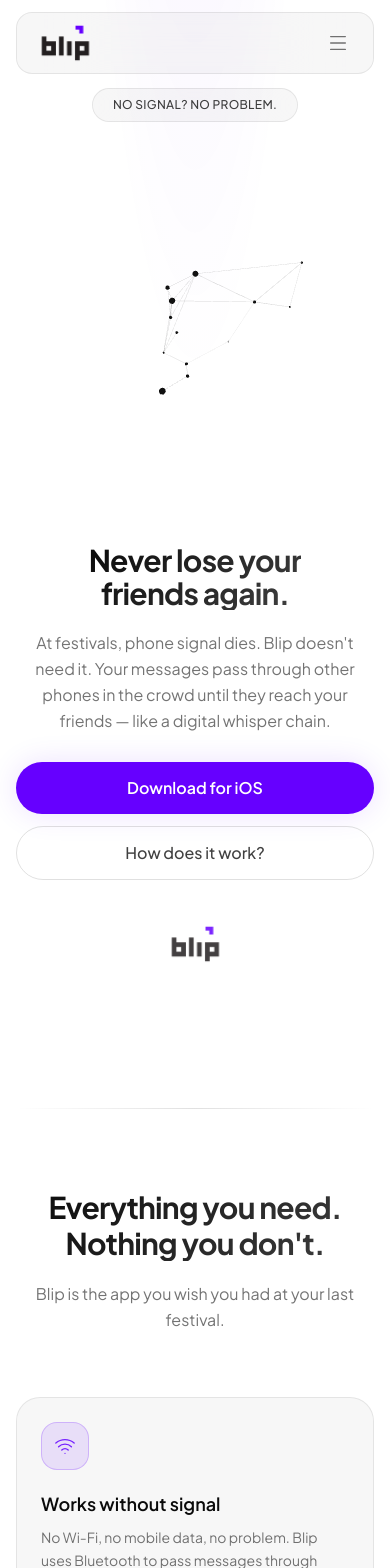
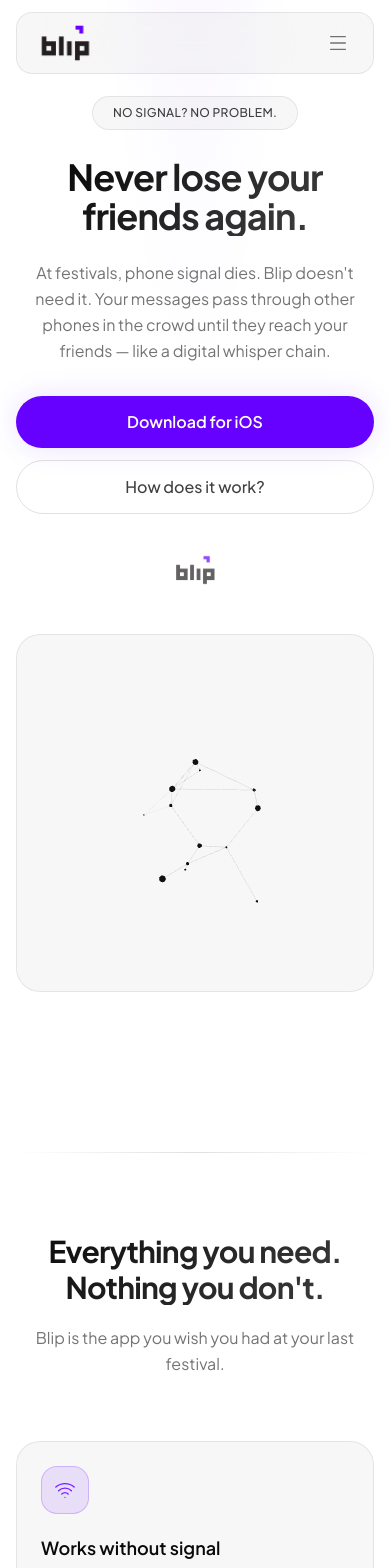
Before and after one commit to txc0ld/heyblip.au, a Next.js app: page / in a window 390 px wide. Shown: the top 1568 px of the page. Built offline with nearby package versions, Linux system fonts and the light colour scheme.

Commit message:
fix(hero): clean grid layout, contained mesh, proper alignment

```diff
--- a/src/components/Hero.tsx
+++ b/src/components/Hero.tsx
@@ -12,46 +12,21 @@
   const { resolved } = useTheme();
 
   return (
-    <section className="relative min-h-screen pt-20 md:pt-28 pb-16 md:pb-32 px-4 sm:px-6 overflow-hidden">
-      <div className="max-w-7xl mx-auto">
+    <section className="relative min-h-screen flex items-center pt-24 md:pt-32 pb-20 md:pb-40 px-4 sm:px-6 overflow-hidden">
+      <div className="max-w-7xl mx-auto w-full">
+        <div className="grid grid-cols-1 lg:grid-cols-2 gap-12 lg:gap-8 xl:gap-0 items-center">
 
-        {/* ── MOBILE: pill badge above mesh ── */}
-        <motion.div
-          initial={{ opacity: 0, y: 16 }}
-          animate={{ opacity: 1, y: 0 }}
-          transition={{ duration: 0.6, ease }}
-          className="lg:hidden flex justify-center mb-6 mt-2"
-        >
-          <div className="glass rounded-full px-5 py-2 text-xs font-medium tracking-wide text-[var(--muted-strong)] uppercase">
-            No signal? No problem.
-          </div>
-        </motion.div>
-
-        {/* ── MOBILE: mesh visualization (prominent, near top) ── */}
-        <motion.div
-          initial={{ opacity: 0, scale: 0.95 }}
-          animate={{ opacity: 1, scale: 1 }}
-          transition={{ duration: 0.8, ease }}
-          className="lg:hidden relative w-full aspect-square max-w-sm mx-auto mb-10 rounded-3xl overflow-hidden"
-        >
-          <MeshBackground />
-        </motion.div>
-
-        {/* ── DESKTOP: side-by-side layout ── */}
-        <div className="flex flex-col lg:flex-row items-center lg:items-center gap-8 lg:gap-16 xl:gap-24">
-
-          {/* Left: copy + CTAs */}
+          {/* ── Left: copy ── */}
           <motion.div
             variants={stagger}
             initial="initial"
             animate="animate"
-            className="relative z-10 flex-1 flex flex-col items-center lg:items-start text-center lg:text-left gap-5 md:gap-7"
+            className="relative z-10 flex flex-col items-center lg:items-start text-center lg:text-left"
           >
-            {/* Desktop pill badge */}
             <motion.div
               variants={childFadeUp}
               transition={{ duration: 0.6, ease }}
-              className="hidden lg:block glass rounded-full px-5 py-2 text-sm font-medium tracking-wide text-[var(--muted-strong)] uppercase"
+              className="glass rounded-full px-5 py-2 text-xs md:text-sm font-medium tracking-wide text-[var(--muted-strong)] uppercase mb-7 md:mb-8"
             >
               No signal? No problem.
             </motion.div>
@@ -59,7 +34,7 @@
             <motion.h1
               variants={childFadeUp}
               transition={{ duration: 0.7, ease }}
-              className="text-3xl sm:text-4xl md:text-5xl lg:text-6xl xl:text-7xl font-bold tracking-tight leading-[1.1] md:leading-[1.06] text-gradient"
+              className="text-4xl sm:text-5xl lg:text-6xl xl:text-7xl font-bold tracking-tight leading-[1.08] text-gradient mb-6 md:mb-7"
             >
               Never lose your
               <br />
@@ -69,7 +44,7 @@
             <motion.p
               variants={childFadeUp}
               transition={{ duration: 0.7, ease }}
-              className="text-base sm:text-lg md:text-xl text-[var(--muted)] max-w-xl leading-relaxed md:leading-[1.7]"
+              className="text-base sm:text-lg lg:text-xl text-[var(--muted)] max-w-lg leading-relaxed lg:leading-[1.7] mb-8 md:mb-10"
             >
               At festivals, phone signal dies. Blip doesn&apos;t need it.
               Your messages pass through other phones in the crowd
@@ -79,48 +54,49 @@
             <motion.div
               variants={childFadeUp}
               transition={{ duration: 0.7, ease }}
-              className="flex flex-col sm:flex-row items-center gap-3 sm:gap-4 md:gap-5 mt-2 md:mt-4 w-full sm:w-auto"
+              className="flex flex-col sm:flex-row items-center lg:items-start gap-3 sm:gap-4 w-full sm:w-auto mb-10 md:mb-12"
             >
               <a
                 href="#pricing"
-                className="w-full sm:w-auto px-8 md:px-10 py-3.5 md:py-4 rounded-full bg-[var(--accent)] text-white font-semibold text-base hover:bg-[var(--accent-light)] transition-all duration-300 glow-accent-sm hover:glow-accent hover:scale-[1.02] text-center"
+                className="w-full sm:w-auto px-8 lg:px-10 py-3.5 lg:py-4 rounded-full bg-[var(--accent)] text-white font-semibold text-base hover:bg-[var(--accent-light)] transition-all duration-300 glow-accent-sm hover:glow-accent hover:scale-[1.02] text-center"
               >
                 Download for iOS
               </a>
               <a
                 href="#how-it-works"
-                className="w-full sm:w-auto px-8 md:px-10 py-3.5 md:py-4 rounded-full border border-[var(--border-strong)] text-[var(--muted-strong)] font-medium text-base hover:text-[var(--foreground)] hover:border-[var(--muted)] transition-all duration-300 hover:scale-[1.02] text-center"
+                className="w-full sm:w-auto px-8 lg:px-10 py-3.5 lg:py-4 rounded-full border border-[var(--border-strong)] text-[var(--muted-strong)] font-medium text-base hover:text-[var(--foreground)] hover:border-[var(--muted)] transition-all duration-300 hover:scale-[1.02] text-center"
               >
                 How does it work?
               </a>
             </motion.div>
 
-            {/* Logo below CTAs on mobile, inline on desktop */}
             <motion.div
               variants={childFadeUp}
               transition={{ duration: 0.9, ease, delay: 0.05 }}
-              className="mt-6 md:mt-10"
             >
               <Image
                 src={resolved === "light" ? "/Blipblacklogo.png" : "/Blipwhitelogo.png"}
                 alt="Blip"
-                width={320}
-                height={128}
-                className="h-10 sm:h-14 md:h-16 lg:h-20 w-auto opacity-[0.85]"
+                width={200}
+                height={80}
+                className="h-8 sm:h-10 lg:h-12 w-auto opacity-[0.7]"
                 priority
               />
             </motion.div>
           </motion.div>
 
-          {/* Right: mesh visualization (desktop only) */}
+          {/* ── Right: mesh visualization ── */}
           <motion.div
-            initial={{ opacity: 0, scale: 0.9 }}
+            initial={{ opacity: 0, scale: 0.95 }}
             animate={{ opacity: 1, scale: 1 }}
-            transition={{ duration: 1, ease, delay: 0.2 }}
-            className="hidden lg:block flex-1 relative w-full max-w-xl aspect-square rounded-3xl overflow-hidden"
+            transition={{ duration: 1, ease, delay: 0.15 }}
+            className="relative w-full"
           >
-            <MeshBackground />
+            <div className="relative aspect-square max-w-[520px] mx-auto lg:ml-auto lg:mr-0 rounded-3xl overflow-hidden glass">
+              <MeshBackground />
+            </div>
           </motion.div>
+
         </div>
       </div>
     </section>
```
